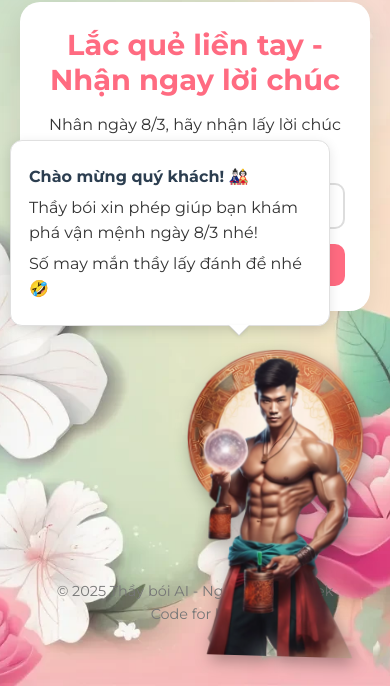
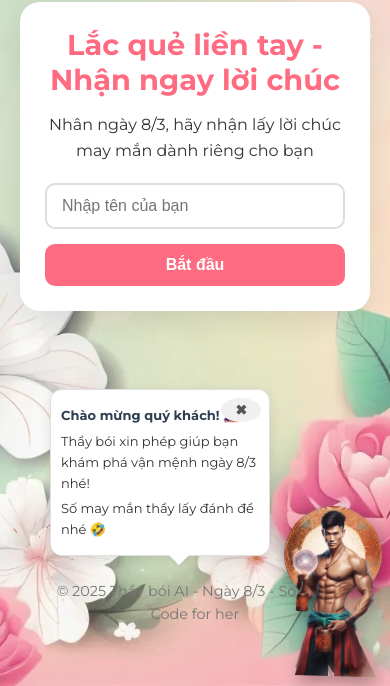
Before and after one commit to bienpx224/Web-Game-Fortune-Lucky, a website: page index.html in a window 390 px wide. Shown: the part 158-844 px from the top of the page. Drawn offline with Linux system fonts and the light colour scheme; no server answers.

Commit message:
* fix : css welcome message in mobile.

```diff
--- a/css/npc.css
+++ b/css/npc.css
@@ -37,8 +37,8 @@
 
 .welcome-message {
     position: absolute;
-    bottom: 330px;
-    right: 30px;
+    bottom: 250px;
+    right: -50px;
     background-color: white;
     padding: 18px;
     border-radius: 12px;
@@ -48,6 +48,7 @@
     line-height: 1.5;
     border: 1px solid #e0e0e0;
     animation: fadeIn 0.5s ease-in-out;
+    position: relative;
 }
 
 .welcome-message p {
@@ -95,3 +96,61 @@
         transform: translateY(0);
     }
 }
+
+/* Thêm style cho nút đóng welcome message */
+.close-welcome-btn {
+    position: absolute;
+    top: 8px;
+    right: 8px;
+    width: 24px;
+    height: 24px;
+    background-color: #f0f0f0;
+    border-radius: 50%;
+    border: none;
+    cursor: pointer;
+    display: flex;
+    align-items: center;
+    justify-content: center;
+    font-size: 14px;
+    color: #555;
+    transition: all 0.2s ease;
+}
+
+.close-welcome-btn:hover {
+    background-color: #e0e0e0;
+    color: #333;
+}
+
+/* Media query cho thiết bị di động */
+@media screen and (max-width: 768px) {
+    .npc-container {
+        bottom: 10px;
+        right: 10px;
+    }
+
+    .npc-image {
+        width: 120px;
+    }
+
+    .welcome-message {
+        bottom: 150px;
+        right: 10px;
+        width: 260px;
+        font-size: 14px;
+        padding: 12px;
+    }
+}
+
+/* Media query cho thiết bị màn hình rất nhỏ */
+@media screen and (max-width: 480px) {
+    .npc-image {
+        width: 100px;
+    }
+
+    .welcome-message {
+        bottom: 120px;
+        width: 220px;
+        font-size: 13px;
+        padding: 10px;
+    }
+}
--- a/js/npc.js
+++ b/js/npc.js
@@ -61,7 +61,34 @@ class NPCCharacter {
             <p>Số may mắn thầy lấy đánh đề nhé 🤣</p>
         `;
 
+        // Tạo nút đóng welcome message
+        const closeButton = document.createElement('button');
+        closeButton.className = 'close-welcome-btn';
+        closeButton.innerHTML = '✖';
+        closeButton.setAttribute('aria-label', 'Đóng');
+        closeButton.addEventListener('click', () => this.closeWelcomeMessage(message));
+
+        // Thêm nút đóng vào message
+        message.appendChild(closeButton);
+
         this.container.insertBefore(message, this.container.firstChild);
+        this.welcomeMessage = message;
+    }
+
+    /**
+     * Đóng welcome message khi click vào nút đóng
+     * @param {HTMLElement} messageElement - Phần tử welcome message cần đóng
+     */
+    closeWelcomeMessage(messageElement) {
+        // Thêm animation fade out
+        messageElement.style.animation = 'fadeOut 0.5s ease-out forwards';
+
+        // Xóa phần tử sau khi animation kết thúc
+        setTimeout(() => {
+            if (messageElement && messageElement.parentNode) {
+                messageElement.remove();
+            }
+        }, 500);
     }
 
     /**
```
